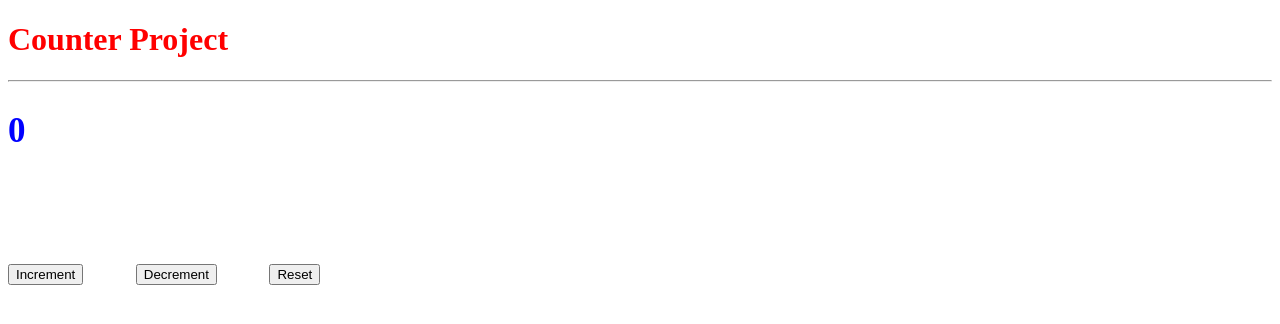
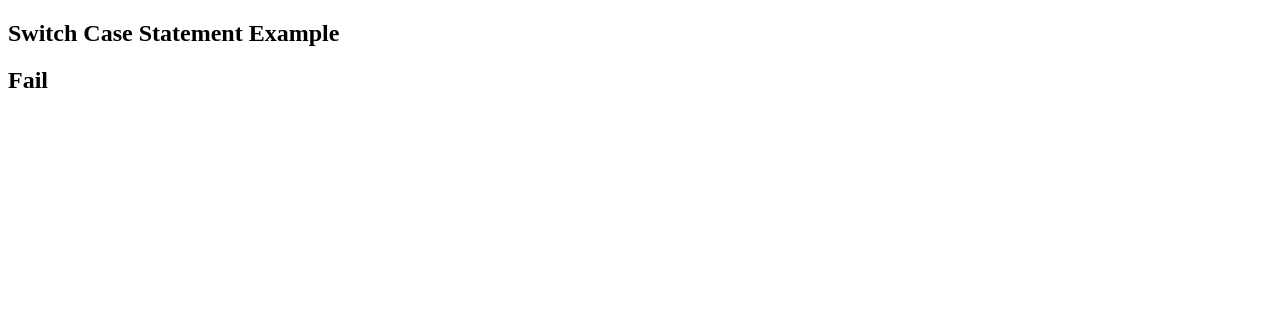
Before and after one commit to Santosh-dash123/angular-class-practice, an Angular app: page / in a window 1280 px wide. Shown: the top 324 px of the page. Built offline with nearby package versions, Linux system fonts and the light colour scheme.

Commit message:
Teach About Directives

```diff
--- a/src/app/app.component.html
+++ b/src/app/app.component.html
@@ -1 +1 @@
-<app-login></app-login>
+<app-product></app-product>
--- a/src/app/app.component.ts
+++ b/src/app/app.component.ts
@@ -1,9 +1,10 @@
 import { Component } from '@angular/core';
-import { LoginComponent } from './login/login.component';
+//import { LoginComponent } from './login/login.component';
+import { ProductComponent } from './product/product.component';
 
 @Component({
   selector: 'name-root',
-  imports: [LoginComponent],
+  imports: [ProductComponent],
   templateUrl: './app.component.html',
   styleUrl: './app.component.css',
 })
--- a/src/app/login/login.component.css
+++ b/src/app/login/login.component.css
@@ -1,3 +1,3 @@
-h1 {
-  color: red;
+div {
+  height: 800px;
 }
--- a/src/app/login/login.component.html
+++ b/src/app/login/login.component.html
@@ -1,11 +1,27 @@
+<!-- <div>
+  <h1>User Details</h1>
+  <br /><br />
+  <h2>User Name : {{ user.name }}</h2>
+  <h3>Role : {{ user.role }}</h3>
+  <h2>Status : {{ user.isActive ? "Active" : "InActive" }}</h2>
+</div>
+<br />
+<button (click)="toggleStatus()">Toogle Status</button> -->
+
 <div>
-  <h1 style="color: red">Counter Project</h1>
-  <hr />
-  <h2 style="font-size: 35px; color: blue">{{ num }}</h2>
+  <!-- <input type="text" value="{{ name }}" (input)="changeMyName($event)" />
+  <h1>Hii, My name is {{ name }}</h1> -->
+
+  <!-- <input type="text" [(ngModel)]="name" />
+  <h1>Hii, My name is {{ name }}</h1> -->
+
+  <label>Enter First Number</label>
+  <input type="number" [(ngModel)]="firstNumber" (input)="calcSum()" />
   <br /><br />
-  <div style="font-size: 70px">
-    <button (click)="increment()">Increment</button> &nbsp;
-    <button (click)="decrement()">Decrement</button> &nbsp;
-    <button (click)="reset()">Reset</button>
-  </div>
+  <label>Enter Second Number</label>
+  <input type="number" [(ngModel)]="secondNumber" (input)="calcSum()" />
+  <!-- <br /><br />
+  <button (click)="calcSum()">Calculate Sum Of Two Number</button> -->
+  <br /><br />
+  <h1>Your Result Is : {{ result }}</h1>
 </div>
--- a/src/app/login/login.component.ts
+++ b/src/app/login/login.component.ts
@@ -1,4 +1,6 @@
 import { Component } from '@angular/core';
+import { NgClass } from '../../../node_modules/@angular/common/common_module.d-NEF7UaHr';
+import { FormsModule } from '@angular/forms';
 
 // @Component({
 //   selector: 'app-login',
@@ -15,42 +17,86 @@ import { Component } from '@angular/core';
 //   styleUrls: ['./login.component.css', './advance.login.component.css'],
 // })
 
+// num = 0; //number
+
+//   // string
+//   //number
+//   isactive: boolean | any = true;
+
+//   name = 'hii';
+
+//   users: string[] = ['santsoh', 'arip', '']; // array type format
+//   listofstudents = {
+//     //object type for
+//     id: 1,
+//     name: 'Santosh Dash',
+//     address: ['niladri vihar', 'bbsr'],
+//   };
+
+//   //APIResponse<Employee> //Generic Format
+
+//   // enum activeclas={ //enum
+//   //   "admin":"admin"
+//   // }
+//   increment() {
+//     this.num++;
+//   }
+
+//   decrement() {
+//     this.num--;
+//   }
+
+//   reset() {
+//     this.num = 0;
+//   }
+
+// enum UserRole {
+//   Admin = 'Admin',
+//   User = 'User',
+// }
+// interface User {
+//   id: number;
+//   name: string;
+//   role: UserRole;
+//   isActive: boolean;
+// }
+// @Component({
+//   selector: 'app-login',
+//   templateUrl: './login.component.html',
+//   styleUrl: './login.component.css',
+// })
+// export class LoginComponent {
+//   user: User = {
+//     id: 101,
+//     name: 'Rocky',
+//     role: UserRole.User,
+//     isActive: false,
+//   };
+
+//   toggleStatus() {
+//     this.user.isActive = !this.user.isActive;
+//   }
+// }
+
 @Component({
   selector: 'app-login',
   templateUrl: './login.component.html',
   styleUrl: './login.component.css',
+  imports: [FormsModule],
 })
 export class LoginComponent {
-  num = 0; //number
+  //name = 'Amit Kumar';
 
-  // string
-  //number
-  isactive: boolean | any = true;
+  // changeMyName(event: any) {
+  //   //console.log(event.target.value);
+  //   this.name = event.target.value;
+  // }
 
-  name = 'hii';
+  firstNumber: number = 0;
+  secondNumber: number = 0;
 
-  users: string[] = ['santsoh', 'arip', '']; // array type format
-  listofstudents = {
-    //object type format
-    id: 1,
-    name: 'Santosh Dash',
-    address: ['niladri vihar', 'bbsr'],
-  };
-
-  //APIResponse<Employee> //Generic Format
-
-  // enum activeclas={ //enum
-  //   "admin":"admin"
-  // }
-  increment() {
-    this.num++;
-  }
-
-  decrement() {
-    this.num--;
-  }
-
-  reset() {
-    this.num = 0;
+  result = 0;
+  calcSum() {
+    this.result = this.firstNumber + this.secondNumber;
   }
 }
--- /dev/null
+++ b/src/app/product/product.component.css
@@ -0,0 +1,10 @@
+.pass {
+  color: white;
+  background-color: green;
+  padding: 10px;
+}
+.fail {
+  color: white;
+  background-color: red;
+  padding: 10px;
+}
--- /dev/null
+++ b/src/app/product/product.component.html
@@ -0,0 +1,87 @@
+<!-- <h2>Online Shopping Cart</h2>
+@for (product of products; track products) {
+  <div
+    style="border: 1px solid gray; padding: 10px; margin: 10px"
+    [ngStyle]="{ backgroundColor: product.inStock ? '#d4edda' : '#f8d7da' }"
+  >
+    <h3>{{ product.name }}</h3>
+    <p>Price : {{ product.price }}</p>
+
+    @if (product.inStock) {
+      <button>Add To Cart</button>
+    } @else {
+      <button disabled>Out Of Stock</button>
+    }
+  </div>
+} -->
+
+<!-- <h2>Ng Class Example</h2>
+<div [ngClass]="marks >= 35 ? 'pass' : 'fail'">Student Marks : {{ marks }}</div> -->
+
+<!-- <h2>Ng Style Example</h2>
+<div
+  style="border: 1px solid gray; padding: 10px; margin: 10px"
+  [ngStyle]="{ backgroundColor: inStock ? '#d4edda' : '#f8d7da' }"
+>
+  <h2>InStock : {{ inStock }}</h2>
+</div>
+<br />
+<button (click)="toggleStock()">Toogle Stock</button> -->
+
+<!-- <h2>If Example</h2>
+
+@if (isLoggedIn && userName == "Santosh") {
+  <h2>Welcome, To Dashboard</h2>
+  <h2>Welcome, Santosh</h2>
+} @else if (isLoggedIn && userName == "Raki") {
+  <h2>Welcome, To Dashboard</h2>
+  <h2>Welcome, Raki</h2>
+} @else {
+  <h2>Back To Login Page</h2>
+} -->
+
+<!-- <h2>For Loop Example</h2>
+
+<table border="1" [cellPadding]="10">
+  <tr>
+    <th>Id</th>
+    <th>Name</th>
+    <th>Department</th>
+    <th>Action</th>
+  </tr>
+  @for (emp of employees; track employees) {
+    <tr>
+      <td>{{ emp.id }}</td>
+      <td>{{ emp.name }}</td>
+      <td>{{ emp.department }}</td>
+      <td>
+        <button (click)="editEmployee(emp.id)">Edit</button>
+        &nbsp;
+        <button (click)="deleteEmployee(emp.id)">Delete</button>
+      </td>
+    </tr>
+  }
+</table> -->
+
+<h2>Switch Case Statement Example</h2>
+
+@switch (grade) {
+  @case ("A") {
+    <h2>A Grade</h2>
+  }
+  @case ("B") {
+    <h2>B Grade</h2>
+  }
+  @case ("C") {
+    <h2>C Grade</h2>
+  }
+  @case ("D") {
+    <h2>D Grade</h2>
+  }
+  @case ("E") {
+    <h2>E Grade</h2>
+  }
+  @default {
+    <h2>Fail</h2>
+  }
+}
--- /dev/null
+++ b/src/app/product/product.component.ts
@@ -0,0 +1,49 @@
+import { CommonModule } from '@angular/common';
+import { Component } from '@angular/core';
+
+@Component({
+  selector: 'app-product',
+  imports: [CommonModule],
+  templateUrl: './product.component.html',
+  styleUrl: './product.component.css',
+})
+export class ProductComponent {
+  // products = [
+  //   { name: 'Laptop', price: 65000, inStock: true },
+  //   { name: 'Mouse', price: 750, inStock: false },
+  //   { name: 'Keyboard', price: 1500, inStock: true },
+  //   { name: 'TV', price: 8700, inStock: false },
+  // ];
+  // marks = 27;
+  // inStock = false;
+  // toggleStock() {
+  //   this.inStock = !this.inStock;
+  // }
+  // isLoggedIn = true;
+  // userName = 'Raki';
+  // employees = [
+  //   {
+  //     id: 1,
+  //     name: 'Rahul',
+  //     department: 'HR',
+  //   },
+  //   {
+  //     id: 2,
+  //     name: 'Santosh Dash',
+  //     department: 'IT',
+  //   },
+  //   {
+  //     id: 3,
+  //     name: 'Dinesh Mohanty',
+  //     department: 'Finance',
+  //   },
+  // ];
+  // editEmployee(id: number) {
+  //   alert('Edited Employee!' + id);
+  // }
+  // deleteEmployee(id: number) {
+  //   alert('Deleted Employee!' + id);
+  // }
+
+  grade = 'G';
+}
```
Also changed, not shown: 1 other file (tests, documents, lock files or other folders).
